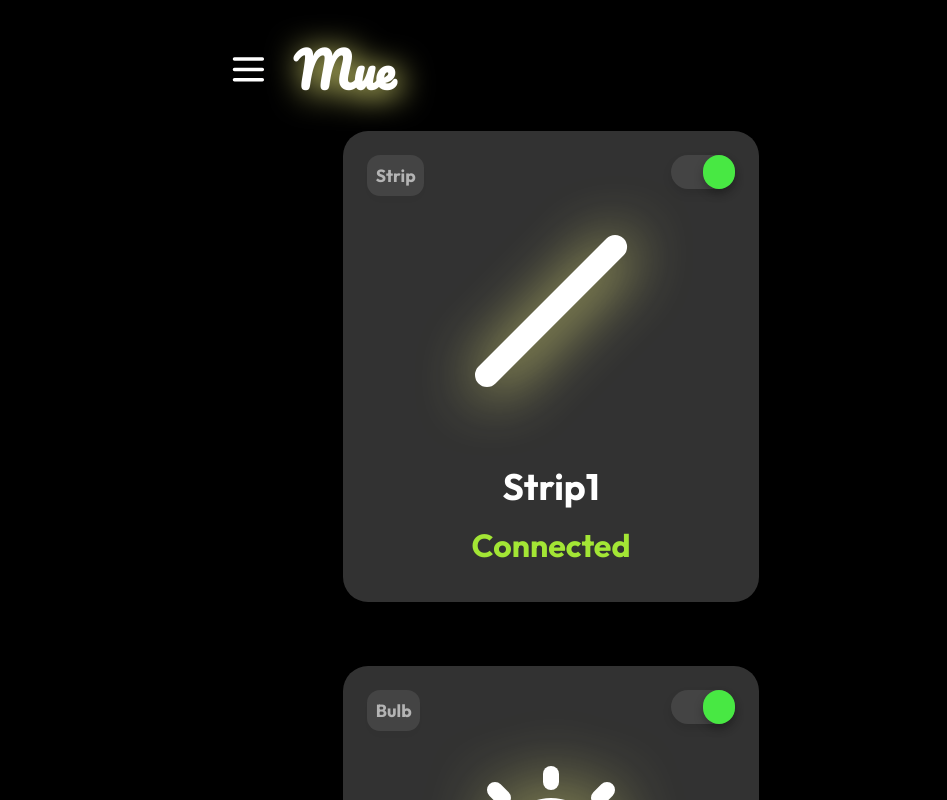
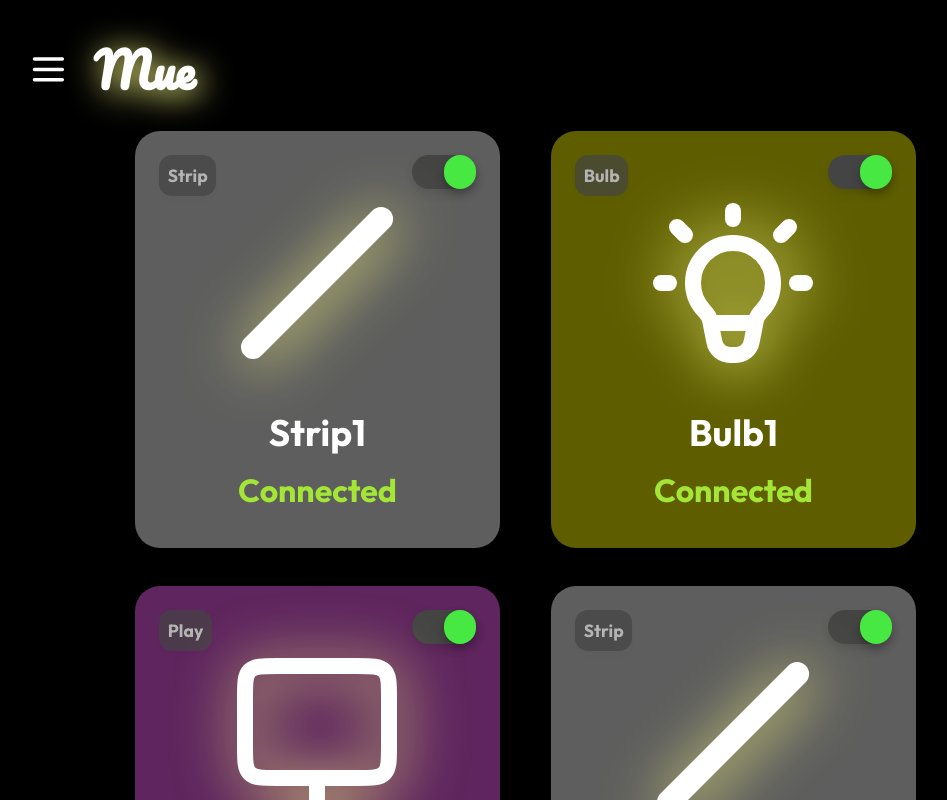
Before and after one commit to Phonedolly/mue, a Next.js app in the folder mue-frontend/: page /devices in a window 1280 px wide. Shown: the top 800 px of the page, without its empty margins (89-1036 px from the left). Built offline with nearby package versions, Linux system fonts and the light colour scheme.

Commit message:
beautify devices page

```diff
--- a/mue-frontend/app/devices/page.tsx
+++ b/mue-frontend/app/devices/page.tsx
@@ -10,7 +10,7 @@ import StripIcon from "@/components/icons/StripIcon";
 import { IDevice } from "@/types/types";
 import { AnimatePresence, motion, useAnimate } from "framer-motion";
 import Link from "next/link";
-import { useMemo, useState } from "react";
+import { useState } from "react";
 import { styled } from "styled-components";
 import { v4 } from "uuid";
 
@@ -34,11 +34,11 @@ const DeviceModalWithoutLogic = styled(motion.div)`
   justify-content: center;
   padding: 1.5rem;
   max-height: 80vh;
-  width: 40rem;
+  width: 32rem;
   max-width: 80vw;
   border-radius: 25px;
   background-color: rgb(60, 60, 60);
-  box-shadow: 0px 5px 10px rgba(0, 0, 0, 0.4);
+  box-shadow: 0px 5px 50px rgba(0, 0, 0, 0.5);
 `;
 
 const DeviceModalTitleAndEdit = styled.div`
@@ -58,7 +58,7 @@ const DeviceModalInfoTable = styled.table`
   color: rgb(200, 200, 200);
   text-align: center;
   font-size: 1.35rem;
-  padding: 2rem;
+  padding: 2rem 0.2rem;
 `;
 
 const DeviceModalInfoTableTitle = styled.td`
@@ -118,26 +118,31 @@ const DeviceModal = (props: {
 };
 
 const DevicesContainer = styled.div`
+  display: grid;
+  grid-template-columns: 1fr;
+  @media (min-width: 768px) {
+    grid-template-columns: 1fr 1fr;
+  }
+  row-gap: 3vw;
+`;
+
+const DeviceWithoutLogic = styled(motion.div)<{ $backgroundColor?: string }>`
   display: flex;
   flex-direction: column;
-  row-gap: 4rem;
-`;
-
-const DeviceWithoutLogic = styled(motion.div)`
-  display: flex;
-  flex-direction: column;
-  row-gap: 4vw;
+  row-gap: 1.5rem;
   align-items: center;
   justify-content: center;
-  background-color: rgb(50, 50, 50);
+  background-color: ${(props) =>
+    props?.$backgroundColor ? props.$backgroundColor : "rgb(50, 50, 50)"};
   width: 24rem;
-  max-width: 80vw;
+  max-width: 80%;
   cursor: pointer;
   border-radius: 25px;
   padding: 2rem 1rem;
+  transition: background-color 0.175s ease-in-out;
 `;
 
-const DeviceType = styled.h1`
+const DeviceType = styled.h1<{ isOn: boolean }>`
   display: flex;
   position: absolute;
   top: 1.5rem;
@@ -146,12 +151,14 @@ const DeviceType = styled.h1`
   justify-content: center;
   align-items: center;
   font-size: 1.1rem;
-  background-color: rgb(68, 68, 68);
+  background-color: ${(props) =>
+    props.isOn ? "rgba(68, 68, 68, 0.7)" : "rgba(34,34,34, 0.4)"};
   color: rgb(180, 180, 180);
   border-radius: 13px;
   padding: 0.55rem;
   margin: 0;
   box-shadow: 0px 5px 10px rgba(0, 0, 0, 0.01);
+  transition: background-color 0.175s ease-in-out, color 0.175s ease-in-out;
 `;
 
 const OnOffSwitchIndicator = styled(motion.div)<{ $on: boolean }>`
@@ -297,16 +304,23 @@ const Device = (props: {
         onClick={() => {
           setShowModal(true);
         }}
+        $backgroundColor={`rgba(${device.status.color.red}, ${
+          device.status.color.green
+        }, ${device.status.color.blue}, ${device.status.isOn ? 0.37 : 0.2})`}
         // onClick={() => {
         //   props.setWhichDeviceSelected(props.device.id);
         //   props.setShowModal(true);
         // }}
       >
         <TypeAndSwitch>
-          <DeviceType>
+          <DeviceType isOn={device.status.isOn}>
             {device.type[0].toUpperCase() + device.type.slice(1)}
           </DeviceType>
-          <OnOffSwitch isOn={device.status.isOn} curID={device.id} setDevice={setDevice} />
+          <OnOffSwitch
+            isOn={device.status.isOn}
+            curID={device.id}
+            setDevice={setDevice}
+          />
         </TypeAndSwitch>
         {icon}
         <InformationContainer>
@@ -344,7 +358,7 @@ export default function Devices() {
       status: {
         brightness: 50,
         isOn: true,
-        color: { red: 255, green: 255, blue: 255 },
+        color: { red: 255, green: 255, blue: 0 },
         ip: "192.168.0.112",
         isConnected: true,
         isConnecting: false,
@@ -357,7 +371,7 @@ export default function Devices() {
       status: {
         brightness: 50,
         isOn: true,
-        color: { red: 255, green: 255, blue: 255 },
+        color: { red: 255, green: 100, blue: 255 },
         ip: "192.168.0.113",
         isConnected: true,
         isConnecting: false,
--- a/mue-frontend/components/Container.tsx
+++ b/mue-frontend/components/Container.tsx
@@ -8,7 +8,7 @@ const Container = styled.div`
   align-items: center;
   justify-content: center;
   padding: 1rem;
-  width: 40rem;
+  width: 65rem;
   max-width: 90vw;
   margin: 0 auto;
 `;
```
